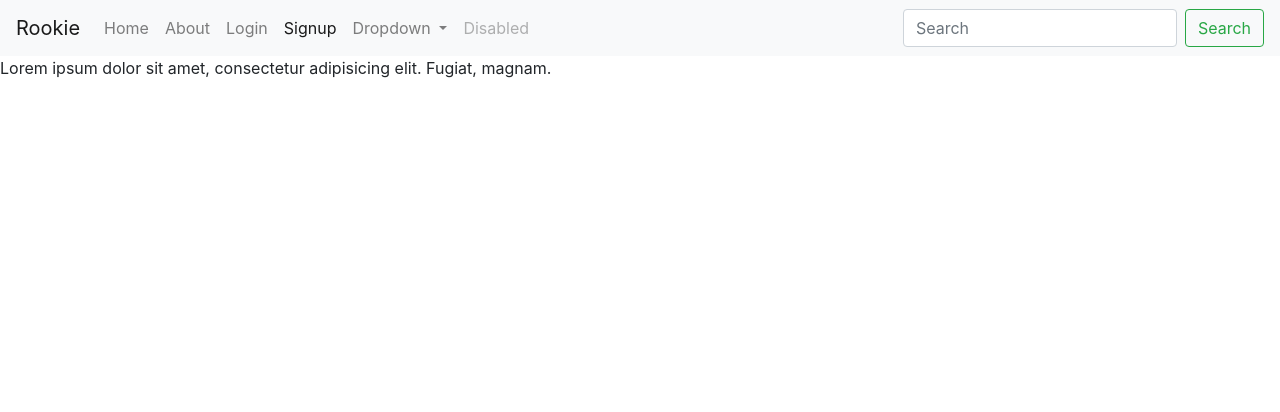
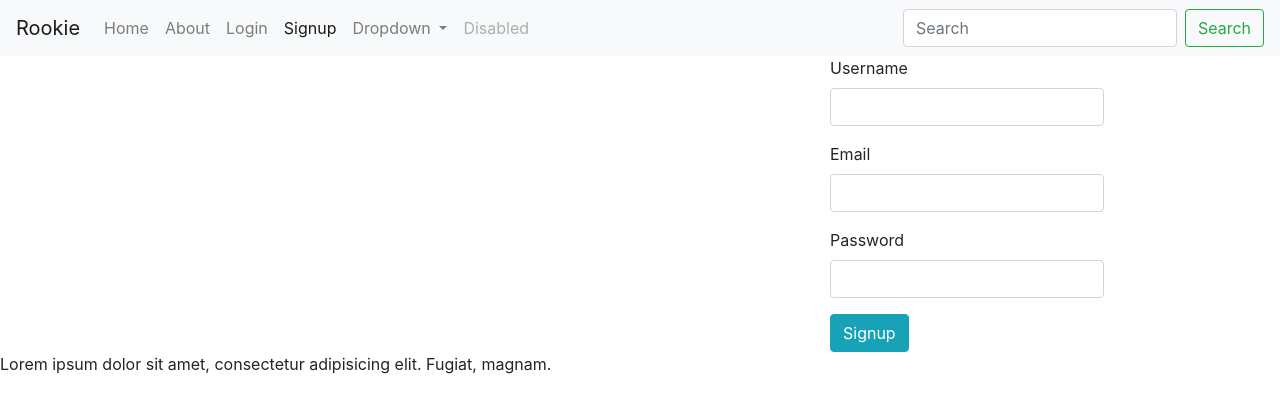
Before and after one commit to flyking-web/My-First-Project, a plain HTML site: page signup.html in a window 1280 px wide. Drawn offline with nearby package versions, Linux system fonts and the light colour scheme.

Commit message:
Added signup front end code

```diff
--- a/signup.html
+++ b/signup.html
@@ -54,7 +54,29 @@
         </form>
     </div>
 </nav>
-
+<div class="container">
+    <div class="row">
+        <div class="col col-sd-4 col-md-4 col-lg-4 col-xl-4"></div>
+        <div class="col col-sd-4 col-md-4 col-lg-4 col-xl-4"></div>
+            <form action="" method="post">
+                <div class="form-group">
+                    <label for="">Username</label>
+                    <input type="text" name="username" class="form-control">
+                </div>
+                <div class="form-group">
+                    <label for="">Email</label>
+                    <input type="email" name="Email" class="form-control">
+                </div>
+                <div class="form-group">
+                    <label for="">Password</label>
+                    <input type="password" name="Password" class="form-control">
+                </div>
+                <button class="btn btn-info">Signup</button>
+            </form>
+        <div class="col col-sd-4 col-md-4 col-lg-4 col-xl-4"></div>
+        <div class="col col-sd-4 col-md-4 col-lg-4 col-xl-4"></div>
+    </div>
+</div>
 
 
 
```
